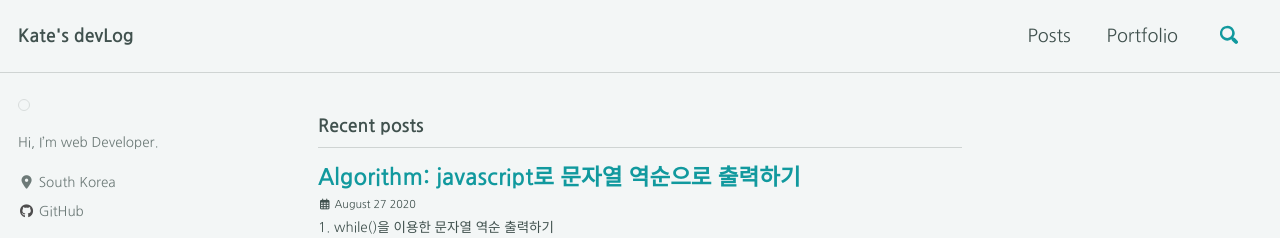
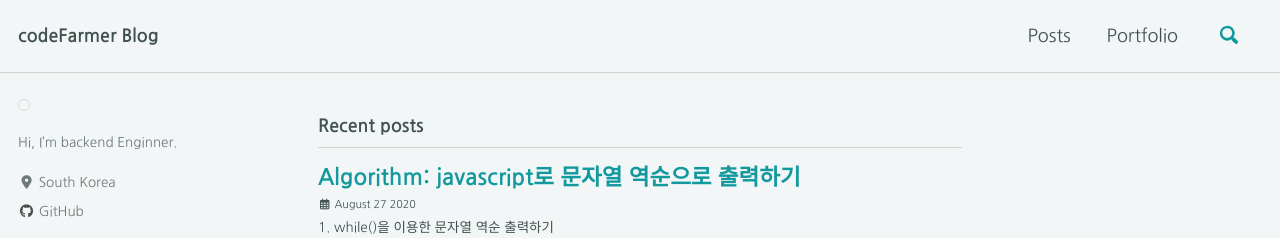
Before and after one commit to leesiyeon/codeFamerBlog, a Jekyll site: the page built from index.html, in a window 1280 px wide and 900 px high. Shown: the top 238 px of the window. Built offline with Jekyll 4.4.1, drawn with Linux system fonts in a browser that asks for light colours; cached includes are drawn as plain includes; nearby versions of some CDN libraries; the list of posts is cut into pages by our own code.

Commit message:
Update _config.yml

```diff
--- a/_config.yml
+++ b/_config.yml
@@ -10,14 +10,14 @@ minimal_mistakes_skin: "mint" # "air", "aqua", "contrast", "dark", "dirt", "neon
 
 # Site Settings
 locale: "en-US"
-title: "Kate's devLog"
+title: "codeFarmer Blog"
 title_separator: "-"
 subtitle:
 name: "Kate"
 description:
 url: "https://leesiyeon.github.io" # the base hostname & protocol for your site e.g. "https://mmistakes.github.io"
 baseurl: #"/katedevlog"
-repository: "leesiyeon/katedevlog" # GitHub username/repo-name e.g. "mmistakes/minimal-mistakes"
+repository: "leesiyeon/codeFarmerBlog" # GitHub username/repo-name e.g. "mmistakes/minimal-mistakes"
 teaser: # path of fallback teaser image, e.g. "/assets/images/500x300.png"
 logo: #"/assets/images/apple-touch-icon.png" # path of logo image to display in the masthead, e.g. "/assets/images/88x88.png"
 masthead_title: # overrides the website title displayed in the masthead, use " " for no title
@@ -26,7 +26,7 @@ words_per_minute: 200
 comments:
   provider: "disqus"
   disqus:
-    shortname: "https-leesiyeon-github-io-katedevlog"
+    shortname: "https-leesiyeon-github-io-codeFarmerBlog"
     url: "http://disqus.com/by/disqus_3r82ofMvSU"
   discourse:
     server: # https://meta.discourse.org/t/embedding-discourse-comments-via-javascript/31963 , e.g.: meta.discourse.org
@@ -98,7 +98,7 @@ analytics:
 author:
   name: #"Kate"
   avatar: ""
-  bio: "Hi, I'm web Developer."
+  bio: "Hi, I'm backend Enginner."
   location: "South Korea"
   links:
     - label: "GitHub"
@@ -113,7 +113,7 @@ footer:
   links:
     - label: "GitHub"
       icon: "fab fa-fw fa-github"
-      url: "https://github.com/leesiyeon/katedevlog"
+      url: "https://github.com/leesiyeon/codeFarmerBlog"
     # - label: "Instagram"
     #   icon: "fab fa-fw fa-instagram"
     #   url: "https://instagram.com/aweeeeee_xox"
```
